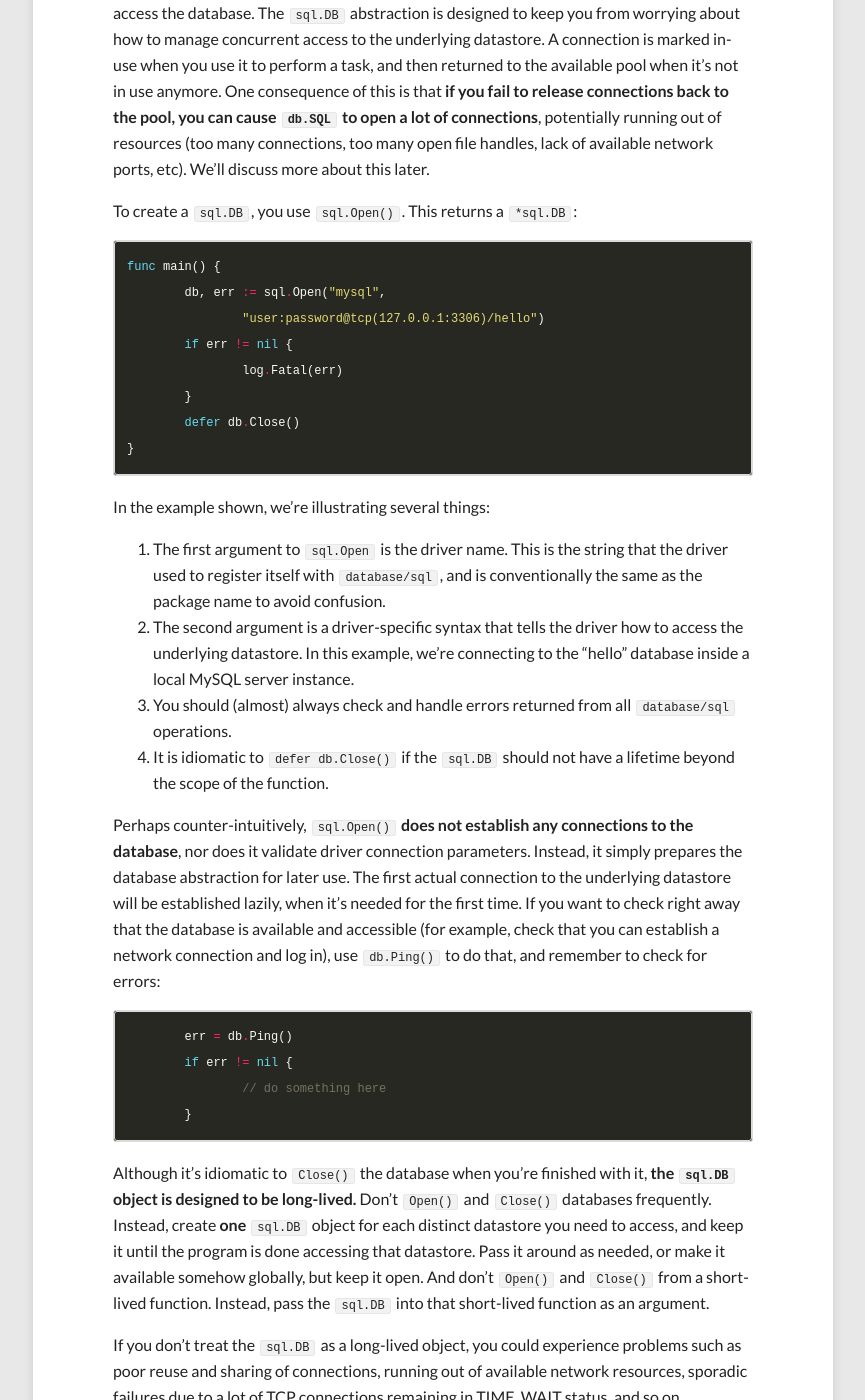
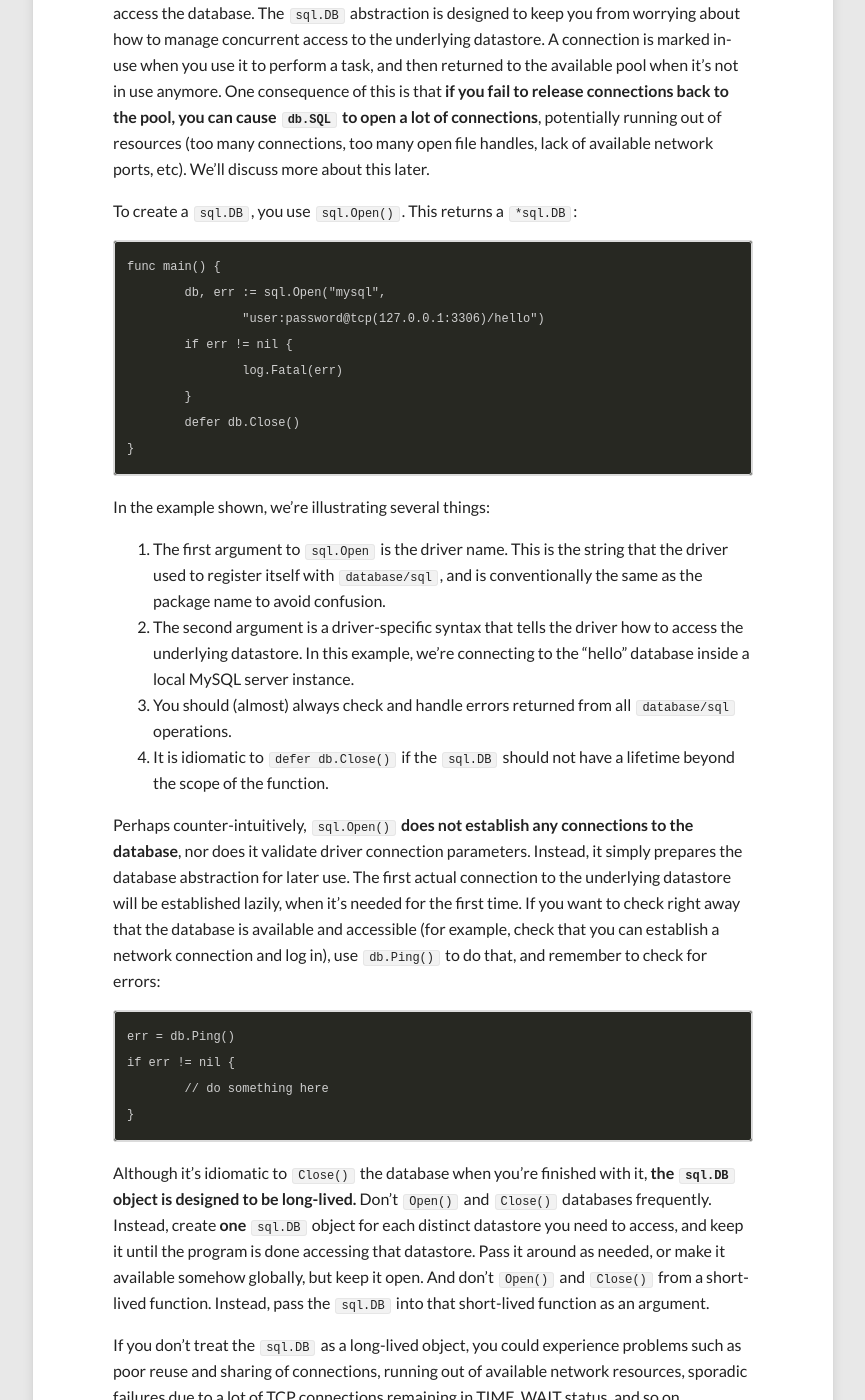
Before and after one commit to VividCortex/go-database-sql-tutorial, a Jekyll site: the page built from accessing.md, in a window 1280 px wide and 1400 px high, scrolled down 905 px. Shown: the whole window, without its empty margins (207-1072 px from the left). Built offline with Jekyll 4.4.1, drawn with Linux system fonts in a browser that asks for light colours; nearby versions of some CDN libraries.

Commit message:
Update accessing.md

````diff
--- a/accessing.md
+++ b/accessing.md
@@ -25,16 +25,14 @@ These "connections" may be file handles, sockets, network connections, or other
 
 To create a `sql.DB`, you use `sql.Open()`. This returns a `*sql.DB`:
 
-```go
-func main() {
-	db, err := sql.Open("mysql",
-		"user:password@tcp(127.0.0.1:3306)/hello")
-	if err != nil {
-		log.Fatal(err)
+	func main() {
+		db, err := sql.Open("mysql",
+			"user:password@tcp(127.0.0.1:3306)/hello")
+		if err != nil {
+			log.Fatal(err)
+		}
+		defer db.Close()
 	}
-	defer db.Close()
-}
-```
 
 In the example shown, we're illustrating several things:
 
@@ -45,12 +43,10 @@ In the example shown, we're illustrating several things:
 
 Perhaps counter-intuitively, `sql.Open()` **does not establish any connections to the database**, nor does it validate driver connection parameters. Instead, it simply prepares the database abstraction for later use. The first actual connection to the underlying datastore will be established lazily, when it's needed for the first time. If you want to check right away that the database is available and accessible (for example, check that you can establish a network connection and log in), use `db.Ping()` to do that, and remember to check for errors:
 
-```go
 	err = db.Ping()
 	if err != nil {
 		// do something here
 	}
-```
 
 Although it's idiomatic to `Close()` the database when you're finished with it, **the `sql.DB` object is designed to be long-lived.** Don't `Open()` and `Close()` databases frequently. Instead, create **one** `sql.DB` object for each distinct datastore you need to access, and keep it until the program is done accessing that datastore. Pass it around as needed, or make it available somehow globally, but keep it open. And don't `Open()` and `Close()` from a short-lived function. Instead, pass the `sql.DB` into that short-lived function as an argument.
 
````
